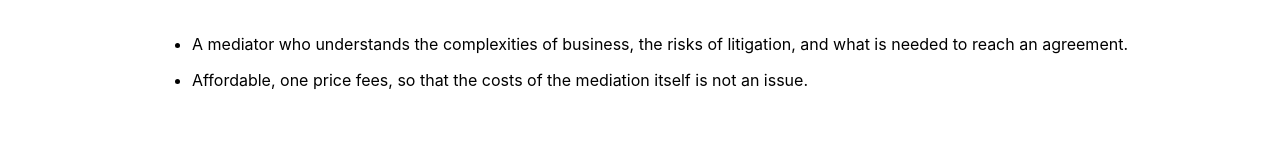
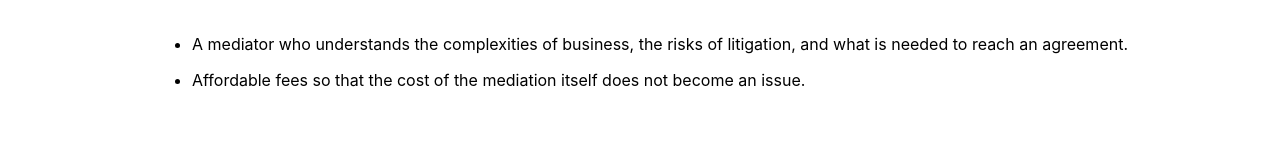
Before and after one commit to Christofuu/vdw-mediation, a SvelteKit app: page / in a window 1280 px wide. Shown: the part 548-708 px from the top of the page. Built offline with nearby package versions, Linux system fonts and the light colour scheme.

Commit message:
change home bullet

```diff
--- a/src/routes/+page.svelte
+++ b/src/routes/+page.svelte
@@ -7,7 +7,7 @@
             <p>A mediator who understands the complexities of business, the risks of litigation, and what is needed to reach an agreement.</p>
         </li>
         <li>
-            <p>Affordable, one price fees, so that the costs of the mediation itself is not an issue.</p>
+            <p>Affordable fees so that the cost of the mediation itself does not become an issue.</p>
         </li>
     </ul>
 </div>
```
